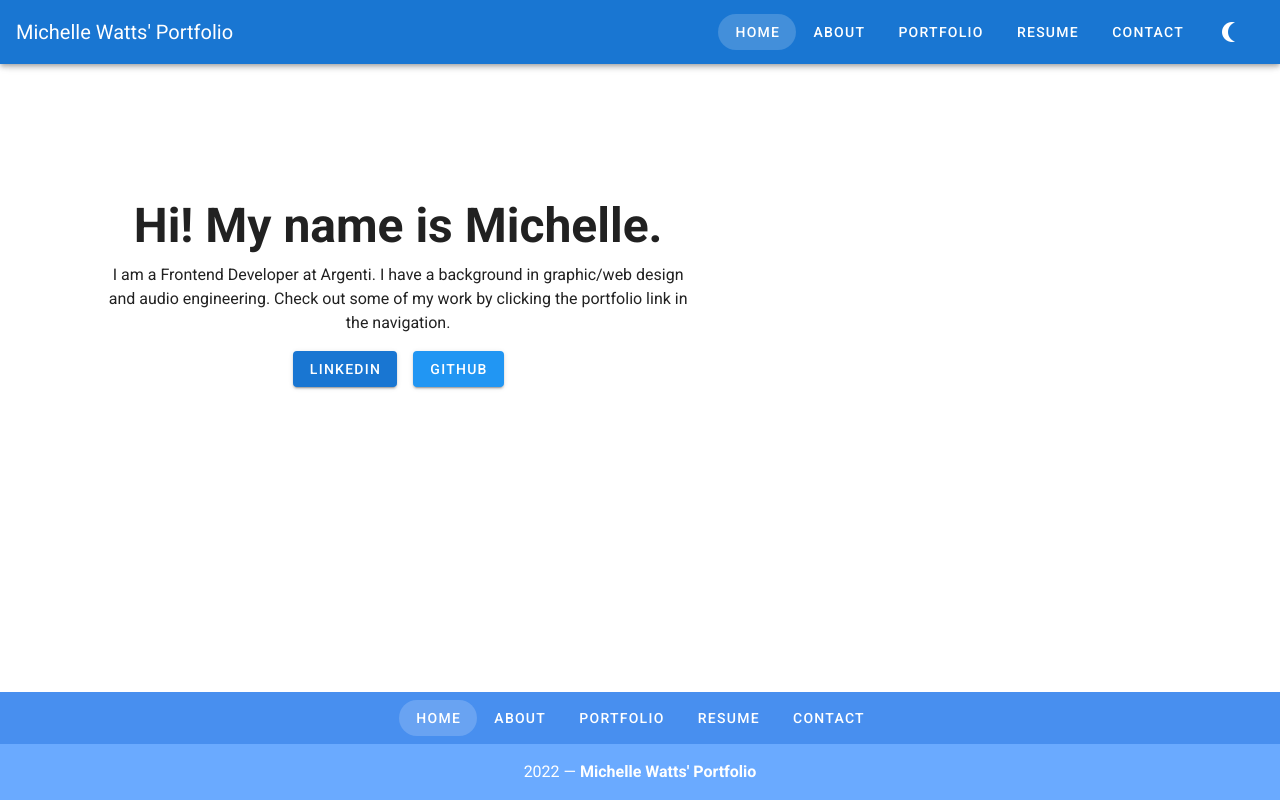
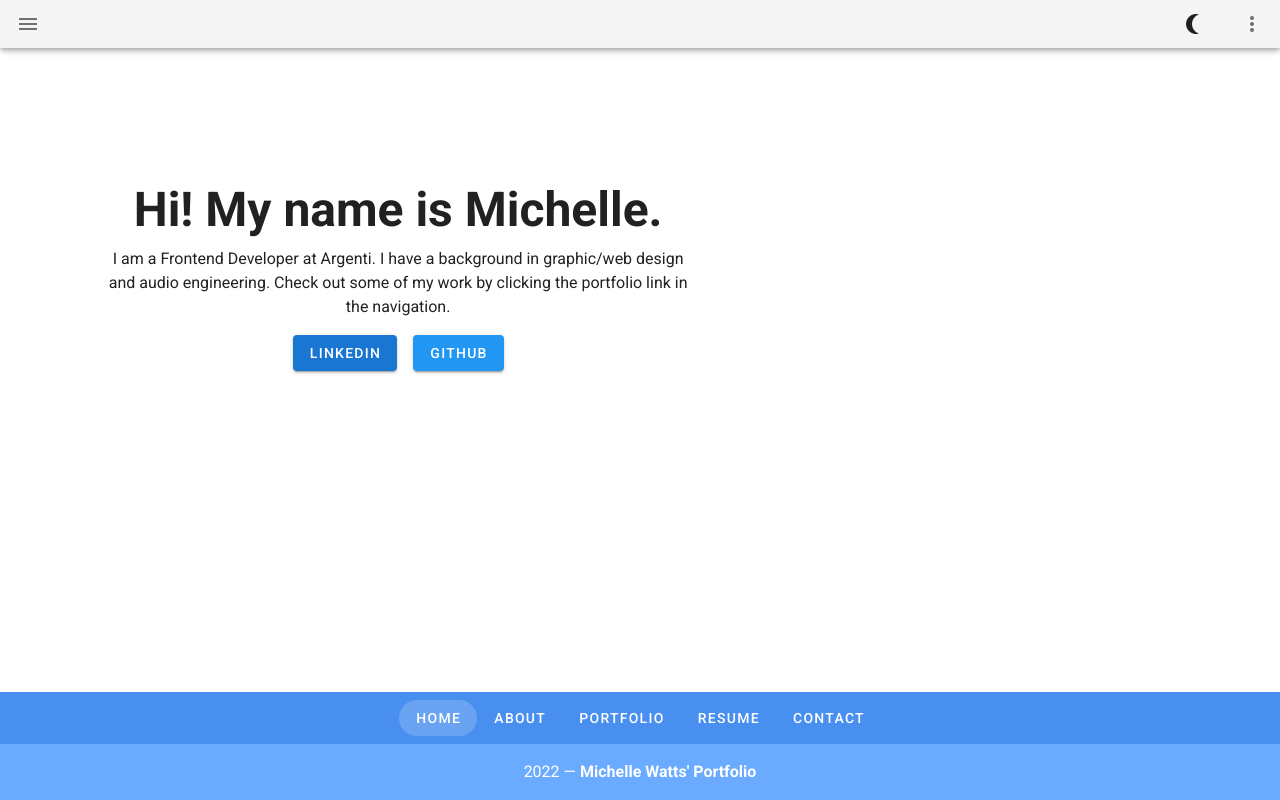
Before and after one commit to michellewatts20000/portfolio-vue, a Vue app: page / in a window 1280 px wide. Built offline with nearby package versions, Linux system fonts and the light colour scheme.

Commit message:
responsive menu

```diff
--- a/src/App.vue
+++ b/src/App.vue
@@ -1,6 +1,34 @@
 <template>
   <v-app>
-    <v-app-bar app color="primary" dark>
+    <v-app-bar dense app>
+      <v-app-bar-nav-icon></v-app-bar-nav-icon>
+
+      <!-- <v-toolbar-title>Michelle Watts' Portfolio</v-toolbar-title> -->
+
+      <v-spacer></v-spacer>
+
+      <v-btn @click="toggleTheme" text rounded>
+        <v-icon @click="show = !show">{{
+          !show ? "mdi-moon-waning-crescent" : "mdi-white-balance-sunny"
+        }}</v-icon>
+      </v-btn>
+
+      <v-menu left bottom>
+        <template v-slot:activator="{ on, attrs }">
+          <v-btn icon v-bind="attrs" v-on="on">
+            <v-icon>mdi-dots-vertical</v-icon>
+          </v-btn>
+        </template>
+
+        <v-list>
+          <v-list-item v-for="link in links" :key="link" :to="link.url">
+            <v-list-item-title> {{ link.label }}</v-list-item-title>
+          </v-list-item>
+        </v-list>
+      </v-menu>
+    </v-app-bar>
+
+    <!-- <v-app-bar app color="primary" dark>
       <v-toolbar-title>Michelle Watts' Portfolio</v-toolbar-title>
       <v-spacer></v-spacer>
       <v-btn
@@ -18,7 +46,7 @@
           !show ? "mdi-moon-waning-crescent" : "mdi-white-balance-sunny"
         }}</v-icon>
       </v-btn>
-    </v-app-bar>
+    </v-app-bar> -->
     <v-content>
       <router-view></router-view>
     </v-content>
```
